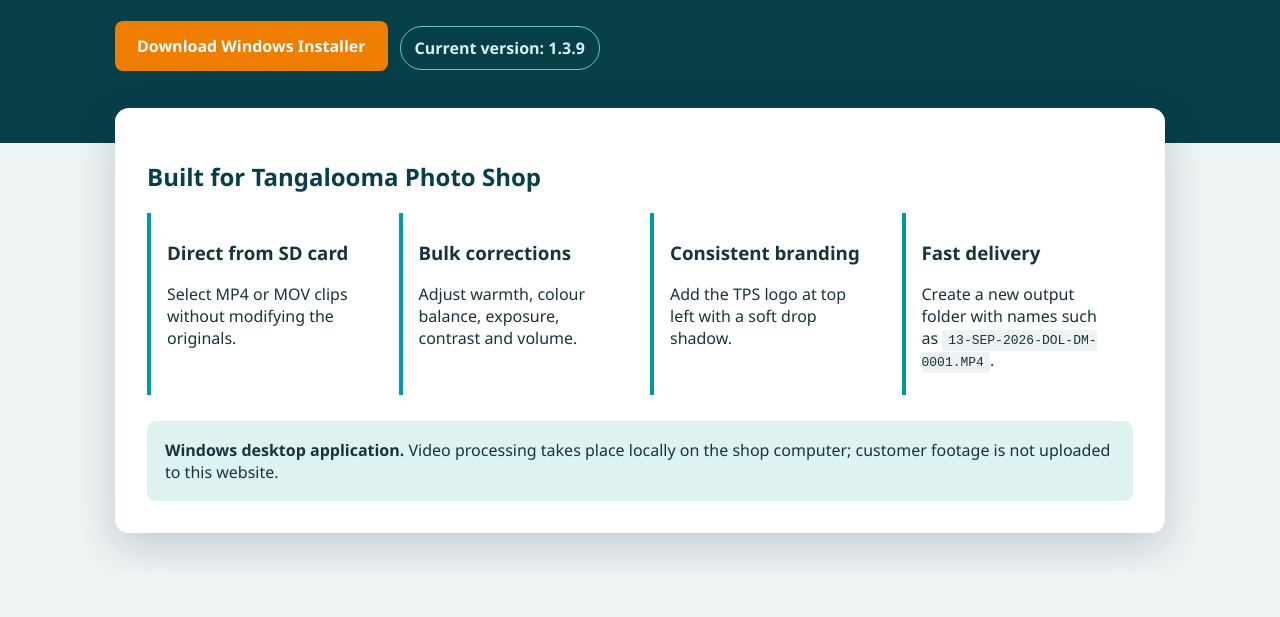
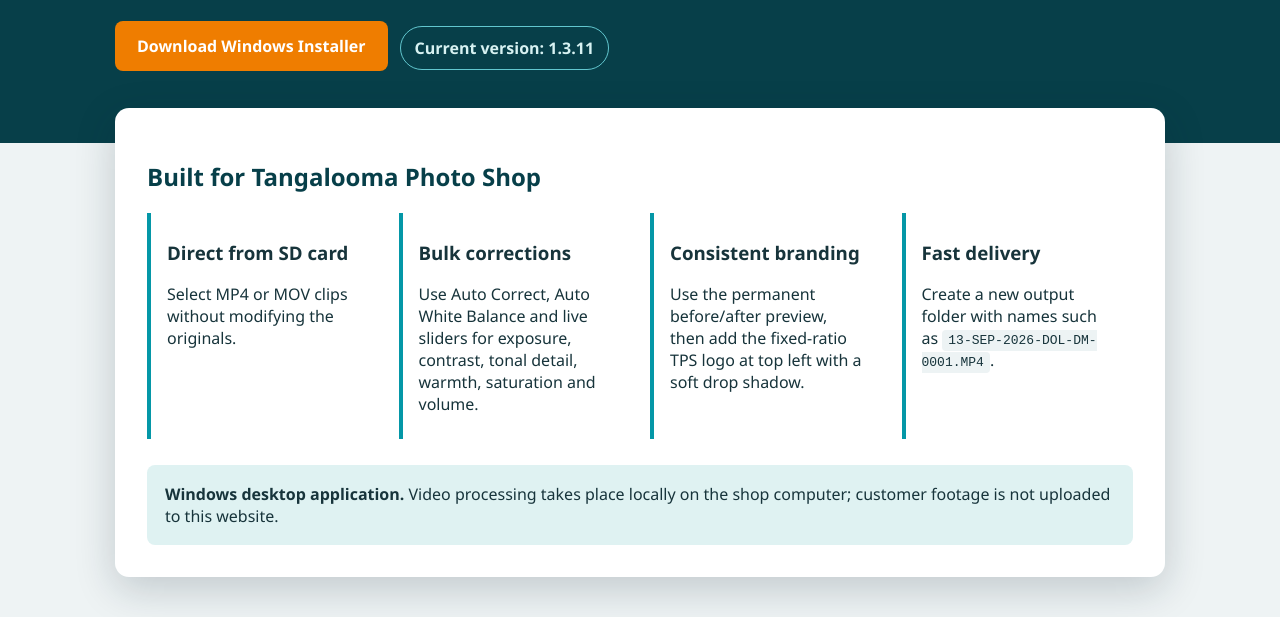
Before and after one commit to TangaPhotoShop/tps-bulk-video-editor, a website: page web/index.html in a window 1280 px wide. Shown: the part 236-853 px from the top of the page. Before the commit the page ends 809 px from the top, so only its background shows below. Drawn offline with Linux system fonts and the light colour scheme.

Commit message:
Publish Version 1.3.11 download page

```diff
--- a/web/index.html
+++ b/web/index.html
@@ -1,4 +1,4 @@
 <!doctype html><html lang="en"><head><meta charset="utf-8"><meta name="viewport" content="width=device-width,initial-scale=1"><title>TPS Bulk Video Editor</title><style>
 *{box-sizing:border-box}body{margin:0;font-family:Segoe UI,Arial,sans-serif;color:#17343b;background:#eef3f4}.hero{background:#073f49;color:white;padding:72px 24px}.wrap{max-width:1050px;margin:auto}h1{font-size:clamp(34px,6vw,62px);margin:0 0 14px}.tag{font-size:21px;max-width:720px;line-height:1.5;color:#d7f2f2}.button{display:inline-block;margin-top:24px;padding:14px 22px;border-radius:8px;background:#ef7d00;color:#fff;text-decoration:none;font-weight:700}.panel{background:#fff;margin:-35px auto 40px;padding:32px;border-radius:14px;box-shadow:0 12px 40px #1233}.grid{display:grid;grid-template-columns:repeat(auto-fit,minmax(230px,1fr));gap:20px}.card{border-left:4px solid #0497a7;padding:8px 16px}h2{color:#073f49}.note{background:#dff2f2;padding:18px;border-radius:8px;margin-top:26px}code{background:#edf3f4;padding:3px 6px;border-radius:4px}@media(max-width:600px){.hero{padding:48px 20px}.panel{margin:-20px 12px 30px;padding:22px}}
  .version{display:inline-block;margin-left:12px;padding:10px 14px;border:1px solid #62c7cf;border-radius:999px;color:#d7f2f2;font-weight:700;vertical-align:middle}@media(max-width:600px){.version{display:block;width:max-content;margin:12px 0 0}}
-</style></head><body><section class="hero"><div class="wrap"><h1>TPS Bulk Video Editor</h1><div class="tag">A Windows tool for processing tour videos directly from an SD card—bulk adjustments, automatic renaming and branded MP4 export.</div><a class="button" href="https://github.com/TangaPhotoShop/tps-bulk-video-editor/releases/download/v1.3.9/TPS.Bulk.Video.Editor.Setup.exe">Download Windows Installer</a><span class="version">Current version: 1.3.9</span></div></section><main class="wrap panel"><h2>Built for Tangalooma Photo Shop</h2><div class="grid"><div class="card"><h3>Direct from SD card</h3><p>Select MP4 or MOV clips without modifying the originals.</p></div><div class="card"><h3>Bulk corrections</h3><p>Adjust warmth, colour balance, exposure, contrast and volume.</p></div><div class="card"><h3>Consistent branding</h3><p>Add the TPS logo at top left with a soft drop shadow.</p></div><div class="card"><h3>Fast delivery</h3><p>Create a new output folder with names such as <code>13-SEP-2026-DOL-DM-0001.MP4</code>.</p></div></div><div class="note"><strong>Windows desktop application.</strong> Video processing takes place locally on the shop computer; customer footage is not uploaded to this website.</div></main></body></html>
+</style></head><body><section class="hero"><div class="wrap"><h1>TPS Bulk Video Editor</h1><div class="tag">A Windows tool for processing tour videos directly from an SD card—bulk adjustments, automatic renaming and branded MP4 export.</div><a class="button" href="https://github.com/TangaPhotoShop/tps-bulk-video-editor/releases/download/v1.3.11/TPS.Bulk.Video.Editor.Setup.v1.3.11.exe">Download Windows Installer</a><span class="version">Current version: 1.3.11</span></div></section><main class="wrap panel"><h2>Built for Tangalooma Photo Shop</h2><div class="grid"><div class="card"><h3>Direct from SD card</h3><p>Select MP4 or MOV clips without modifying the originals.</p></div><div class="card"><h3>Bulk corrections</h3><p>Use Auto Correct, Auto White Balance and live sliders for exposure, contrast, tonal detail, warmth, saturation and volume.</p></div><div class="card"><h3>Consistent branding</h3><p>Use the permanent before/after preview, then add the fixed-ratio TPS logo at top left with a soft drop shadow.</p></div><div class="card"><h3>Fast delivery</h3><p>Create a new output folder with names such as <code>13-SEP-2026-DOL-DM-0001.MP4</code>.</p></div></div><div class="note"><strong>Windows desktop application.</strong> Video processing takes place locally on the shop computer; customer footage is not uploaded to this website.</div></main></body></html>
```
